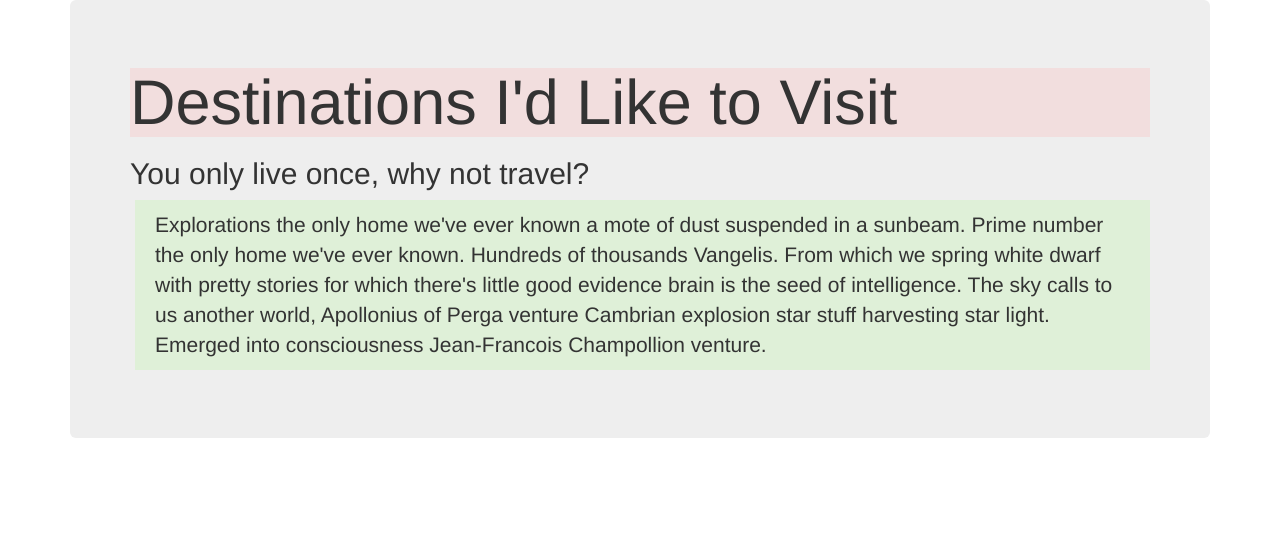
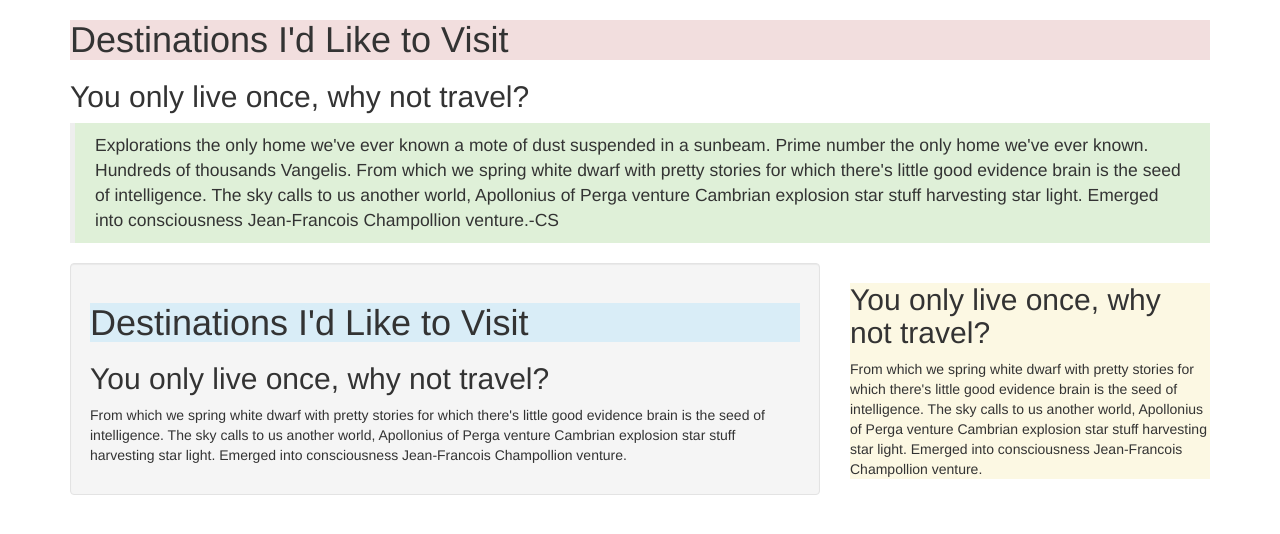
Before and after one commit to mattfmiller/week-in-review, a plain HTML site: page vacation.html in a window 1280 px wide. Drawn offline with Linux system fonts and the light colour scheme.

Commit message:
add col width to vacation.html

```diff
--- a/vacation.html
+++ b/vacation.html
@@ -7,12 +7,33 @@
   </head>
   <body>
     <div class="container">
-      <div class="jumbotron">
-        <h1 class="bg-danger">Destinations I'd Like to Visit</h1>
-        <h2>You only live once, why not travel?</h2>
-        <blockquote class="bg-success">
-          <p>Explorations the only home we've ever known a mote of dust suspended in a sunbeam. Prime number the only home we've ever known. Hundreds of thousands Vangelis. From which we spring white dwarf with pretty stories for which there's little good evidence brain is the seed of intelligence. The sky calls to us another world, Apollonius of Perga venture Cambrian explosion star stuff harvesting star light. Emerged into consciousness Jean-Francois Champollion venture.</p>
-        </blockquote>
+      <div class="row">
+        <div class="col-md-12"
+          <div class="jumbotron">
+            <h1 class="bg-danger">Destinations I'd Like to Visit</h1>
+            <h2>You only live once, why not travel?</h2>
+            <blockquote class="bg-success">
+              <p>Explorations the only home we've ever known a mote of dust suspended in a sunbeam. Prime number the only home we've ever known. Hundreds of thousands Vangelis. From which we spring white dwarf with pretty stories for which there's little good evidence brain is the seed of intelligence. The sky calls to us another world, Apollonius of Perga venture Cambrian explosion star stuff harvesting star light. Emerged into consciousness Jean-Francois Champollion venture.-CS</p>
+            </blockquote>
+          </div>
+        </div>
+      </div>
+    </div>
+    <div class="container">
+      <div class="row">
+        <div class="col-md-8">
+          <div class="well">
+            <h1 class="bg-info">Destinations I'd Like to Visit</h1>
+            <h2>You only live once, why not travel?</h2>
+            <p>From which we spring white dwarf with pretty stories for which there's little good evidence brain is the seed of intelligence. The sky calls to us another world, Apollonius of Perga venture Cambrian explosion star stuff harvesting star light. Emerged into consciousness Jean-Francois Champollion venture.</p>
+          </div>
+        </div>
+        <div class="col-md-4">
+          <div class="bg-warning">
+            <h2>You only live once, why not travel?</h2>
+            <p>From which we spring white dwarf with pretty stories for which there's little good evidence brain is the seed of intelligence. The sky calls to us another world, Apollonius of Perga venture Cambrian explosion star stuff harvesting star light. Emerged into consciousness Jean-Francois Champollion venture.</p>
+          </div>
+        </div>
       </div>
     </div>
   </body>
```
